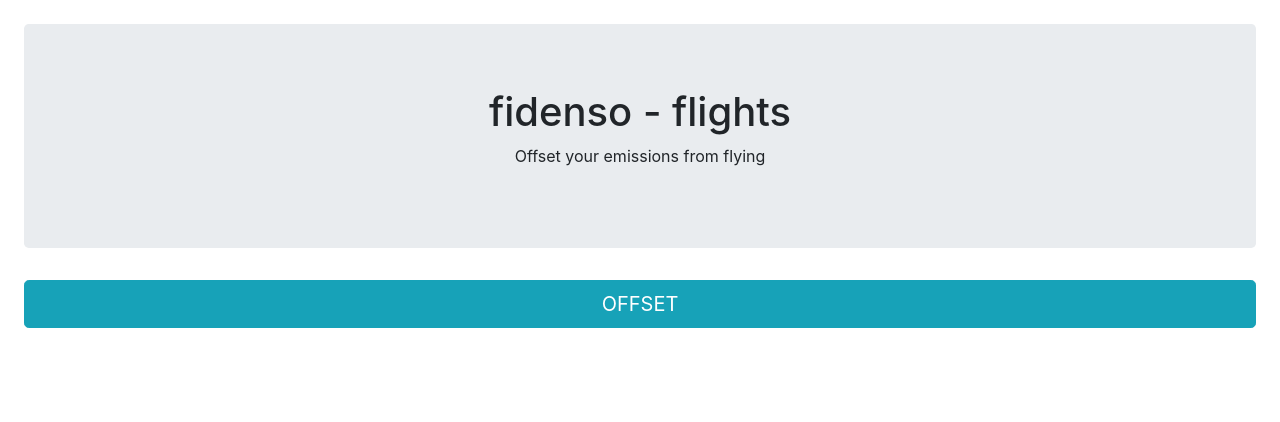
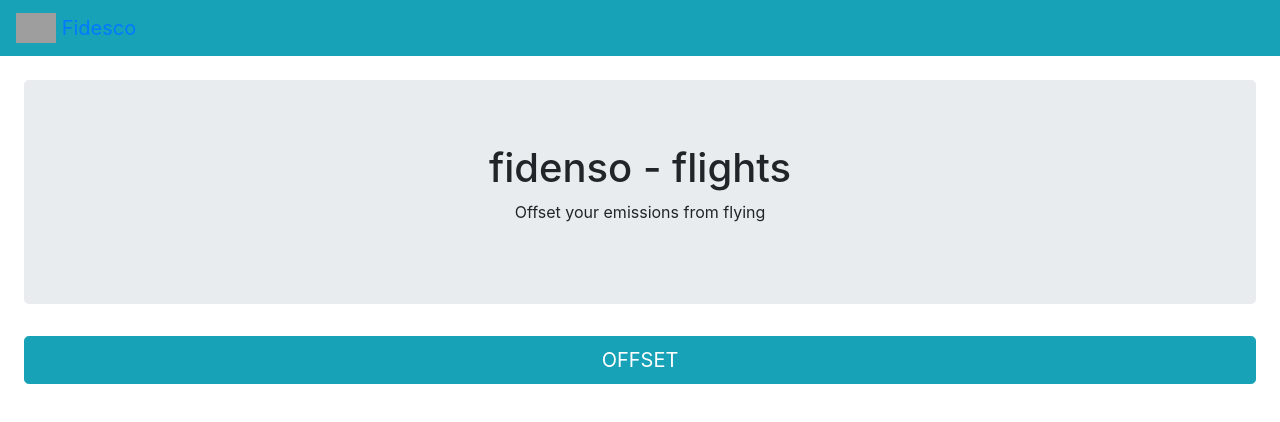
Before and after one commit to oliverpdahl/fidensco-flights, a React (Create React App) app: page / in a window 1280 px wide. Shown: the top 422 px of the page. Built offline with nearby package versions, Linux system fonts and the light colour scheme; grey boxes are pictures that could not be loaded.

Commit message:
Added navbar

```diff
--- a/src/App.js
+++ b/src/App.js
@@ -3,9 +3,21 @@ import './App.css';
 import Jumbotron from 'react-bootstrap/Jumbotron';
 import Container from 'react-bootstrap/Container';
 import Button from 'react-bootstrap/Button';
+import Navbar from 'react-bootstrap/Navbar';
 function App() {
   return (
     <div className="text-center" style={{height:1000}}>
+      <Navbar bg="info" variant="info">
+        <Navbar.Brand href="#home">
+          <img
+            alt=""
+            src="/home/codespace/workspace/fidenso-flights/public/fidenso logo.png"
+            height="30"
+            className="d-inline-block align-top"
+          />{' '}
+          Fidesco
+        </Navbar.Brand>
+      </Navbar>
       <div className="m-4">
       <Jumbotron>
         <Container>
```
Also changed, not shown: public/fidenso logo.png (added).
